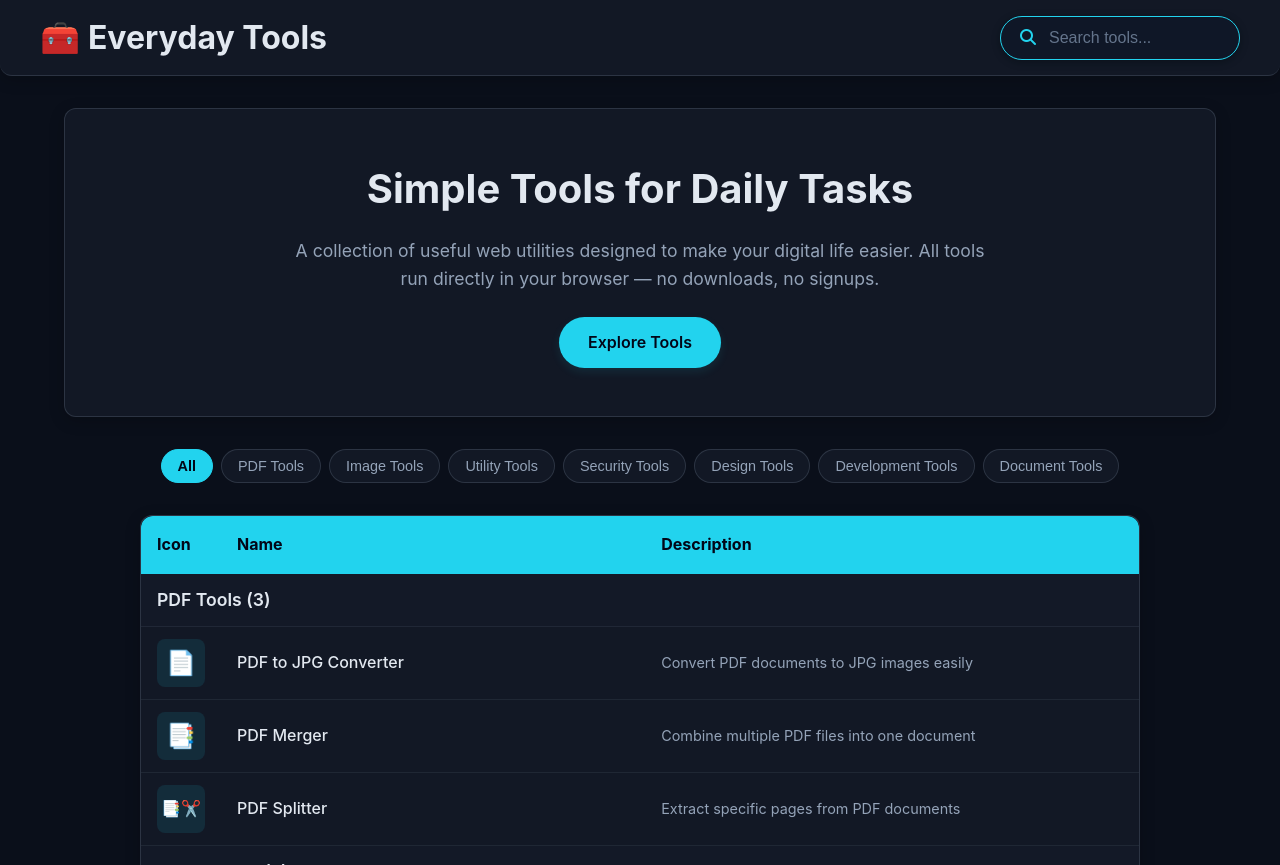
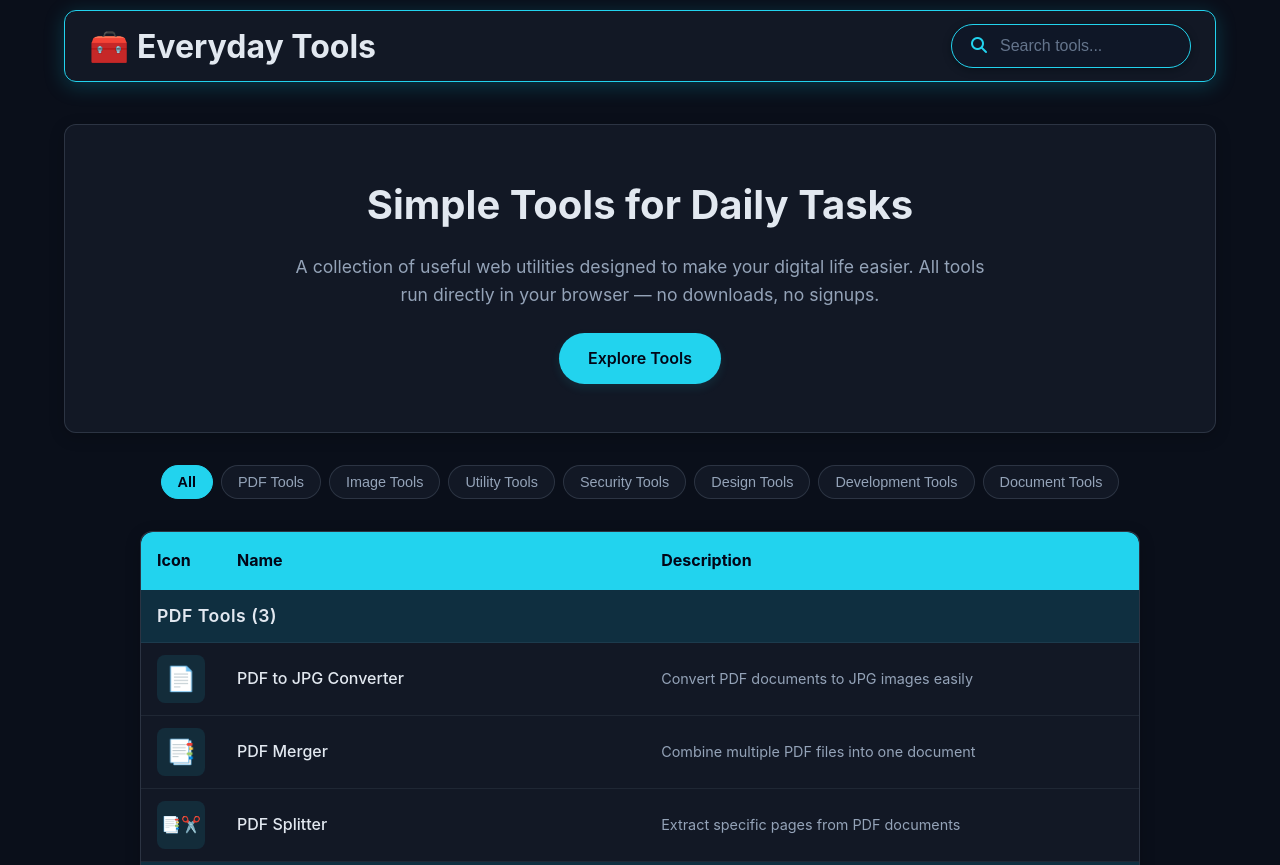
Before and after one commit to imyoga/everyday-tools, a plain HTML site: page index.html in a window 1280 px wide. Shown: the top 865 px of the page. Drawn offline with Linux system fonts and the light colour scheme.

Commit message:
improve header and ui

```diff
--- a/index.html
+++ b/index.html
@@ -108,7 +108,7 @@
 
 				// Add padding to body to prevent content from hiding under the header
 				const headerHeight = header.offsetHeight
-				document.body.style.paddingTop = headerHeight + 'px'
+				document.body.style.paddingTop = headerHeight + 20 + 'px'
 			})
 		</script>
 	</body>
--- a/styles.css
+++ b/styles.css
@@ -76,18 +76,19 @@ body {
 	display: flex;
 	justify-content: space-between;
 	align-items: center;
-	padding: 0.75rem 1.5rem;
+	padding: 0.6rem 1.5rem;
 	background-color: var(--header-bg);
-	border-radius: 0 0 12px 12px;
-	box-shadow: var(--shadow);
-	border-bottom: var(--card-border);
+	border-radius: 12px;
+	box-shadow: 0 4px 20px rgba(6, 182, 212, 0.25);
+	border: 1px solid var(--primary-color);
 	position: fixed;
-	top: 0;
+	top: 10px;
 	left: 0;
 	right: 0;
 	z-index: 1000;
-	width: 100%;
-	max-width: 100%;
+	width: 90%;
+	max-width: 1200px;
+	margin: 0 auto;
 	transform: translateZ(0);
 }
 
@@ -260,14 +261,19 @@ h1:before {
 }
 
 .group-header {
-	background-color: var(--group-header-bg);
+	background-color: rgba(6, 182, 212, 0.15);
 	font-weight: 600;
 	color: var(--text-color-bright);
+	border-left: 3px solid var(--primary-color);
+	position: sticky;
+	top: 0;
+	z-index: 2;
 }
 
 .group-header td {
 	padding: 0.75rem 1rem !important;
 	font-size: 1.1rem;
+	letter-spacing: 0.5px;
 }
 
 .tool-row {
```
